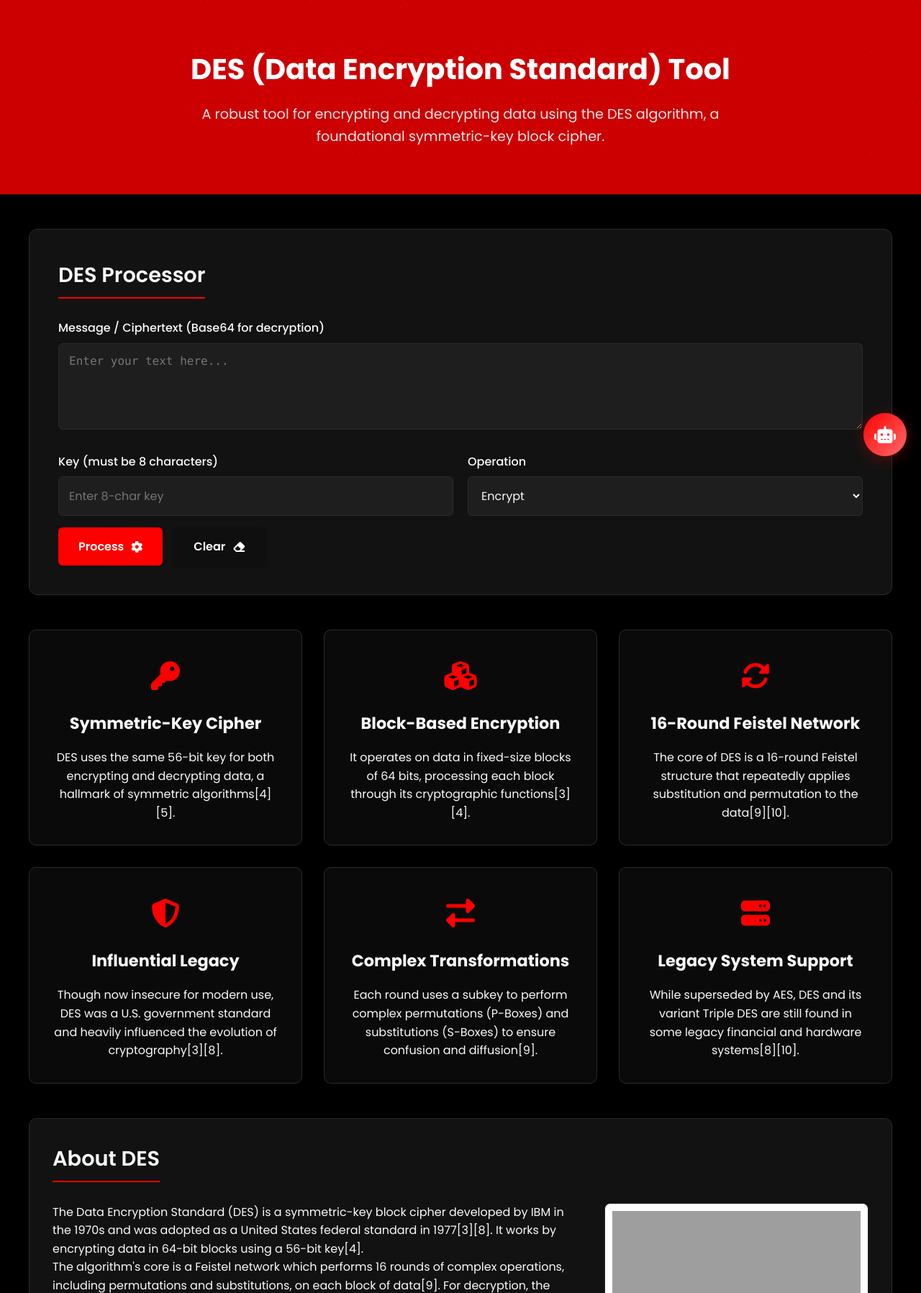
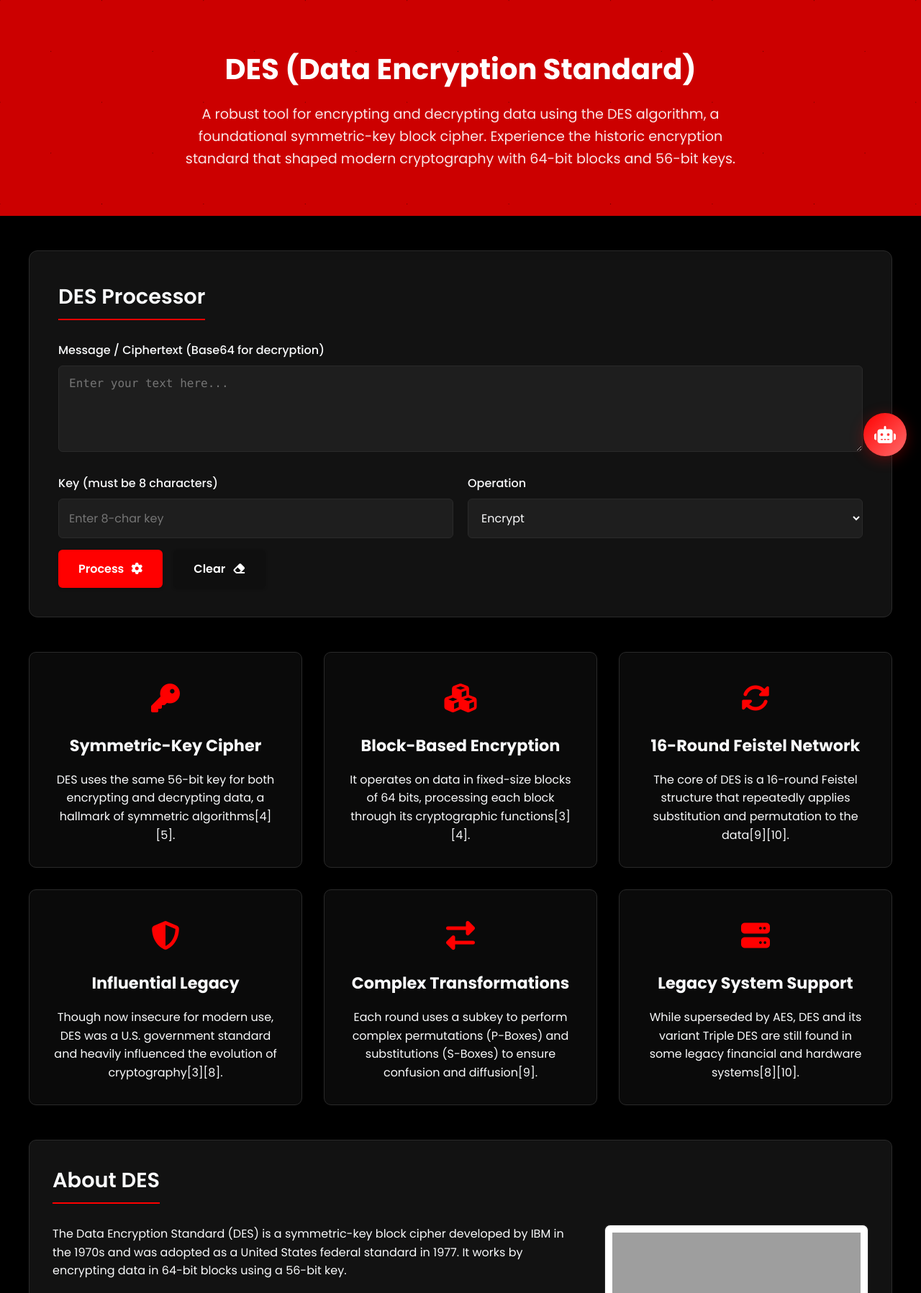
Before and after one commit to The-Web-Dev-Forge/AlgoVault, a Django app: page /des/ in a window 1280 px wide. Shown: the part 146-1943 px from the top of the page at 72% size. Run offline with Django 5.2, Linux system fonts and the light colour scheme; grey boxes are pictures that could not be loaded.

Commit message:
feat(crypto): Update DES template with improved design

```diff
--- a/Cryptography/templates/des.html
+++ b/Cryptography/templates/des.html
@@ -1,7 +1,7 @@
 {% extends "base.html" %}
 {% load static %}
 
-{% block title %}CipherPro | DES (Data Encryption Standard) Tool{% endblock %}
+{% block title %}DES | AlgoVault{% endblock %}
 
 {% block extra_head %}
     <link rel="stylesheet" href="{% static 'css/des.css' %}">
@@ -10,8 +10,8 @@
 {% block content %}
 <section class="hero" id="home">
     <div class="container">
-        <h1>DES (Data Encryption Standard) Tool</h1>
-        <p>A robust tool for encrypting and decrypting data using the DES algorithm, a foundational symmetric-key block cipher.</p>
+        <h1>DES (Data Encryption Standard)</h1>
+        <p>A robust tool for encrypting and decrypting data using the DES algorithm, a foundational symmetric-key block cipher. Experience the historic encryption standard that shaped modern cryptography with 64-bit blocks and 56-bit keys.</p>
     </div>
 </section>
 
@@ -101,11 +101,11 @@
         <h2 class="section-title">About DES</h2>
         <div class="info-content">
             <div class="info-text">
-                <p>The Data Encryption Standard (DES) is a symmetric-key block cipher developed by IBM in the 1970s and was adopted as a United States federal standard in 1977[3][8]. It works by encrypting data in 64-bit blocks using a 56-bit key[4].</p>
-                <p>The algorithm's core is a Feistel network which performs 16 rounds of complex operations, including permutations and substitutions, on each block of data[9]. For decryption, the same algorithm is used, but the round keys are applied in the reverse order[10]. Due to its relatively short key length, DES is now considered vulnerable to modern brute-force attacks and has largely been replaced by the Advanced Encryption Standard (AES)[5][10].</p>
+                <p>The Data Encryption Standard (DES) is a symmetric-key block cipher developed by IBM in the 1970s and was adopted as a United States federal standard in 1977. It works by encrypting data in 64-bit blocks using a 56-bit key.</p>
+                <br><p>The algorithm's core is a Feistel network which performs 16 rounds of complex operations, including permutations and substitutions, on each block of data. For decryption, the same algorithm is used, but the round keys are applied in the reverse order. Due to its relatively short key length, DES is now considered vulnerable to modern brute-force attacks and has largely been replaced by the Advanced Encryption Standard (AES).</p>
             </div>
             <div class="info-image">
-                <img src="https://upload.wikimedia.org/wikipedia/commons/thumb/c/c5/Feistel_network.svg/330px-Feistel_network.svg.png" alt="DES Feistel Network Diagram">
+                <img src="https://media.geeksforgeeks.org/wp-content/uploads/20250416155622491215/DES-Encryption-Algorithm.webp" alt="DES Feistel Network Diagram">
             </div>
         </div>
     </section>
```
